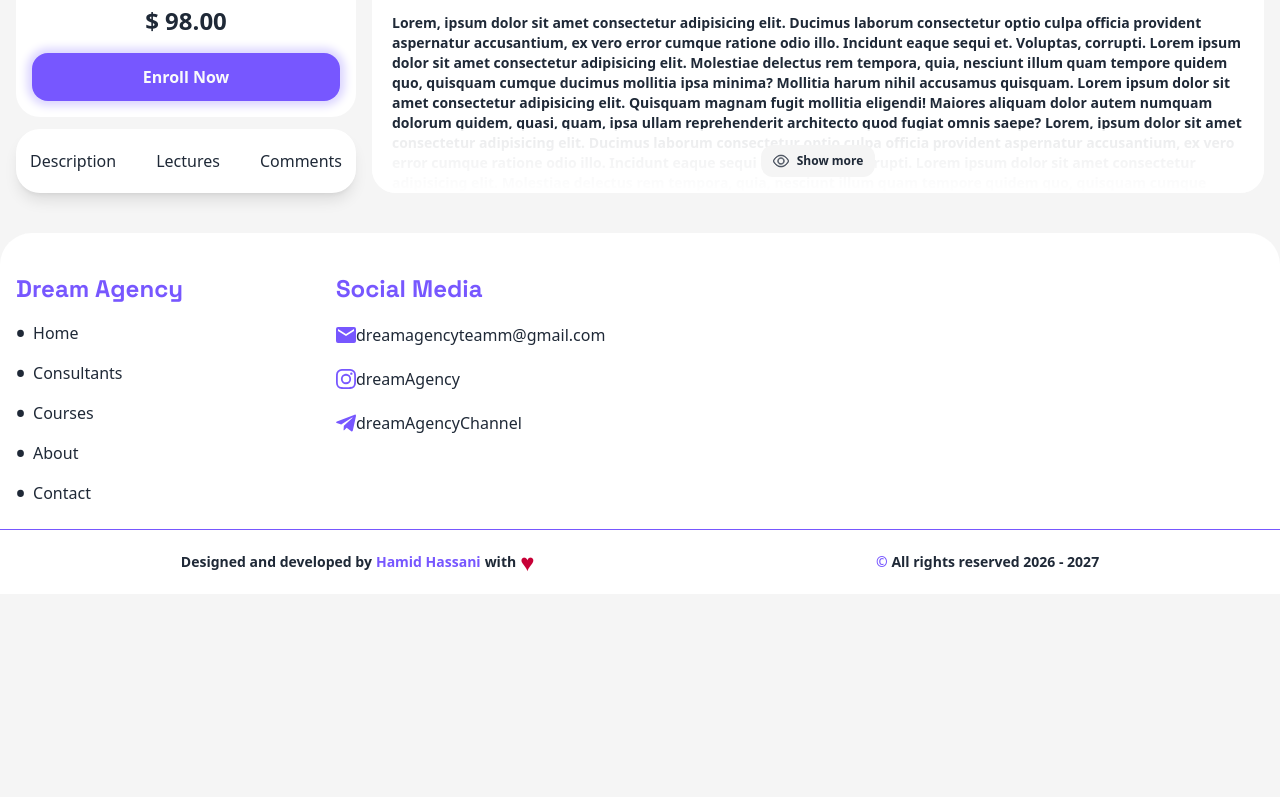
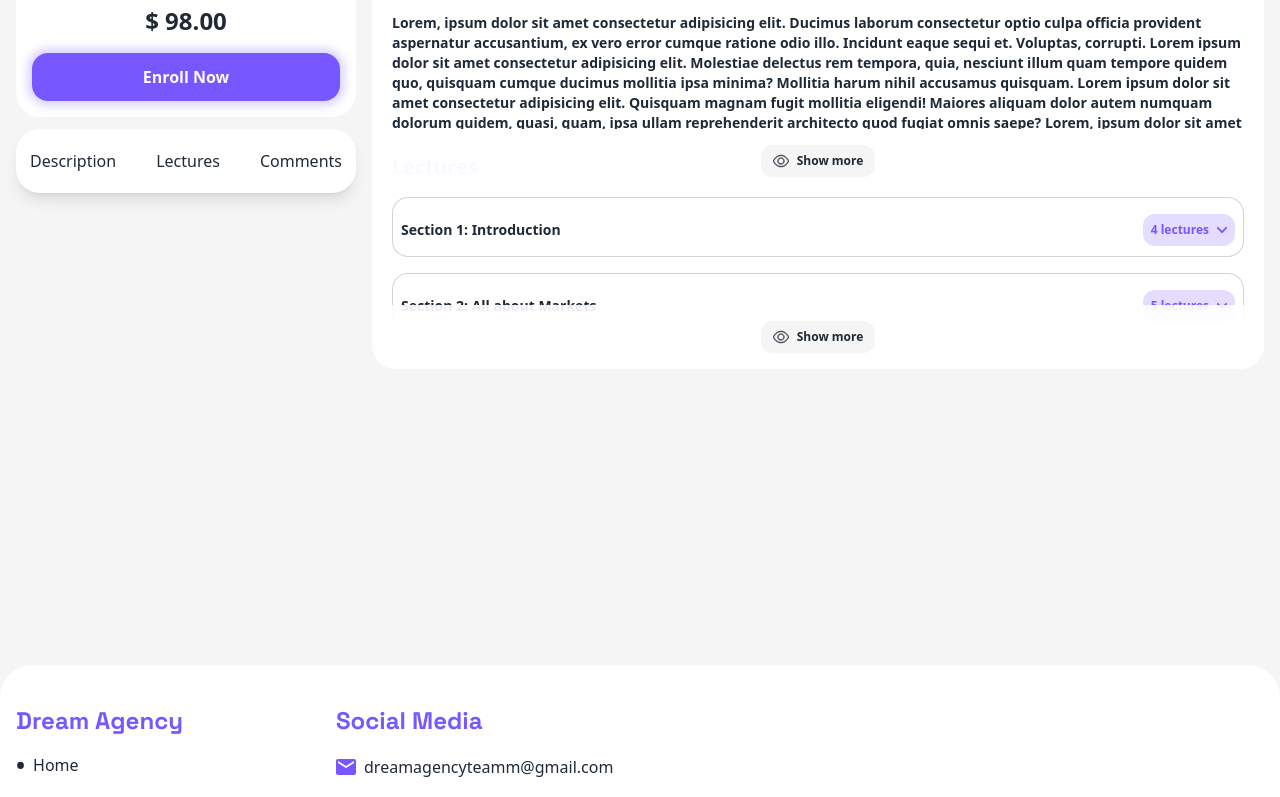
Before and after one commit to DreamAgencyhub/Front-end, a Next.js app: page /courses/course/1 in a window 1280 px wide. Shown: the part 643-1440 px from the top of the page. Before the commit the page ends 1237 px from the top, so only its background shows below. Built offline with nearby package versions, Linux system fonts and the light colour scheme.

Commit message:
feat: add accordion

```diff
--- /dev/null
+++ b/app/(public)/(sharedLayout)/courses/course/Accordion.tsx
@@ -0,0 +1,111 @@
+"use client";
+
+import {
+  IconIonicIosArrowLeft,
+  IconIonicIosTimer,
+} from "@/app/components/icons";
+import { useEffect, useRef, useState } from "react";
+
+type Content = { title: string; duration: string | number };
+
+interface AccordionGroupProps {
+  data: {
+    title: string;
+    content?: Content[];
+  }[];
+}
+
+export default function AccordionGroup({ data }: AccordionGroupProps) {
+  const [openId, setOpenId] = useState<string | null>(null);
+
+  const handleToggle = (id: string) =>
+    setOpenId((prev) => (prev === id ? null : id));
+
+  return data?.map((item) => (
+    <AccordionItem
+      key={item.title}
+      id={item.title}
+      onToggle={handleToggle}
+      openId={openId}
+      content={item.content}
+      title={item.title}
+    />
+  ));
+}
+
+interface AccordionItemProps {
+  openId: string | null;
+  onToggle: (id: string) => void;
+  id: string;
+  title: string;
+  content?: Content[];
+}
+
+function AccordionItem({
+  openId,
+  onToggle,
+  id,
+  content,
+  title,
+}: AccordionItemProps) {
+  const [height, setHeight] = useState<string>("60px");
+  const ref = useRef<HTMLDivElement | null>(null);
+
+  useEffect(() => {
+    if (ref.current)
+      setHeight(() =>
+        openId !== id ? "60px" : `${ref.current?.scrollHeight}px`,
+      );
+  }, [openId, height, setHeight, id]);
+
+  return (
+    <div
+      ref={ref}
+      onClick={() => onToggle(id)}
+      className=" bg-secondary-default rounded-2xl border border-text-muted/30  py-2 px-2 flex flex-col font-semibold  select-none cursor-pointer"
+      style={{
+        overflow: "hidden",
+        height,
+        transition: "height 0.3s ease-in-out",
+      }}
+    >
+      <div className="flex flex-row items-center justify-between py-2">
+        <div className="flex flex-row gap-2 text-sm">
+          <span>{title}</span>
+        </div>
+        <div className="rounded-xl bg-primary-500/20 text-primary-500 text-xs p-2  flex items-center gap-2 ">
+          <span> {content?.length} lectures</span>
+          <IconIonicIosArrowLeft
+            className={`text-[10px] fill-primary-500 stroke-1 transition-transform  ${
+              openId !== id ? "-rotate-90" : "rotate-90"
+            }`}
+          />
+        </div>
+      </div>
+
+      <div className="flex flex-col gap-4 mt-4">
+        {content?.map((item, index) => (
+          <div
+            onClick={(e) => e.stopPropagation()}
+            key={item.title}
+            className="bg-default-color rounded-xl flex flex-row items-center justify-between py-3 px-4 border border-text-default/2 hover:shadow-lg transition-shadow "
+          >
+            <div className="flex flex-row items-center gap-2 ">
+              <span className="rounded-full px-2.5 py-1 bg-gray-300 text-xs ">
+                {index + 1}
+              </span>
+              <span className="text-xs md:text-sm font-semibold">
+                {item.title}
+              </span>
+            </div>
+
+            <div className="flex flex-row gap-2 items-center">
+              <IconIonicIosTimer className="stroke-none fill-text-muted" />
+              <span className="text-xs md:text-sm">{item.duration}</span>
+            </div>
+          </div>
+        ))}
+      </div>
+    </div>
+  );
+}
--- a/app/(public)/(sharedLayout)/courses/course/[courseId]/page.tsx
+++ b/app/(public)/(sharedLayout)/courses/course/[courseId]/page.tsx
@@ -2,6 +2,7 @@ import BoxExpander from "@/app/components/ui/BoxExpander";
 import CourseCardInfo from "../CourseCardInfo";
 import BoxPrice from "../BoxPrice";
 import Navigation from "@/app/components/ui/Navigation";
+import AccordionGroup from "../Accordion";
 
 const navItems = [
   {
@@ -9,7 +10,7 @@ const navItems = [
     label: "Description",
   },
   {
-    href: "/lecture",
+    href: "/lectures",
     label: "Lectures",
   },
   {
@@ -18,11 +19,85 @@ const navItems = [
   },
 ];
 
+const accordionData = [
+  {
+    title: "Section 1: Introduction",
+    content: [
+      {
+        title: "Welcome to this course.",
+        duration: "5 min",
+      },
+      {
+        title: "How to get through the sections.",
+        duration: "7 min",
+      },
+      {
+        title: "How to get help and ask questions.",
+        duration: "9 min",
+      },
+      {
+        title: "Required tools and apps.",
+        duration: "5 min",
+      },
+    ],
+  },
+  {
+    title: "Section 2: All about Markets",
+    content: [
+      {
+        title: "Welcome to this course.",
+        duration: "5 min",
+      },
+      {
+        title: "How to get through the sections.",
+        duration: "7 min",
+      },
+      {
+        title: "How to get help and ask questions.",
+        duration: "9 min",
+      },
+      {
+        title: "Required tools and apps.",
+        duration: "5 min",
+      },
+      {
+        title: "Required tools and apps2.",
+        duration: "5 min",
+      },
+    ],
+  },
+  {
+    title: "Section 3: How to investigate",
+    content: [
+      {
+        title: "Welcome to this course.",
+        duration: "5 min",
+      },
+      {
+        title: "How to get through the sections.",
+        duration: "7 min",
+      },
+      {
+        title: "How to get help and ask questions.",
+        duration: "9 min",
+      },
+      {
+        title: "Required tools and apps.",
+        duration: "5 min",
+      },
+      {
+        title: "Required tools and apps33.",
+        duration: "5 min",
+      },
+    ],
+  },
+];
+
 export default function page() {
   return (
     <div className="flex flex-col gap-8 py-10">
       <CourseCardInfo />
-      <div className="grid grid-cols-1 gap-4 md:grid-cols-[230px_1fr] md:grid-rows-[70px_1fr] lg:grid-rows-[160px_1fr] lg:grid-cols-[340px_1fr]">
+      <div className="grid grid-cols-1 gap-4 md:grid-cols-[230px_1fr] md:grid-rows-[70px_1fr] lg:grid-rows-[160px_1fr_1fr] lg:grid-cols-[340px_1fr]">
         <BoxPrice />
         <div className="sticky top-10 z-40 flex justify-center rounded-3xl bg-secondary-default p-4 shadow-lg h-fit md:col-start-2 md:row-start-1 lg:col-span-1 lg:row-start-2">
           <Navigation
@@ -31,7 +106,7 @@ export default function page() {
             navigationItems={navItems}
           />
         </div>
-        <div className=" md:col-start-2 md:row-start-2 lg:row-start-1 ">
+        <div className=" md:col-start-2 md:row-start-2 lg:row-start-1">
           <BoxExpander>
             <div id="description">
               <h3 className="text-xl font-bold pt-1 text-primary-500 ">
@@ -75,6 +150,18 @@ export default function page() {
             </div>
           </BoxExpander>
         </div>
+        <div className="">
+          <BoxExpander>
+            <div id="lectures">
+              <h3 className="text-xl font-bold pt-1 text-primary-500 ">
+                Lectures
+              </h3>
+              <div className="py-4 flex flex-col gap-4 ">
+                <AccordionGroup data={accordionData} />
+              </div>
+            </div>
+          </BoxExpander>
+        </div>
       </div>
     </div>
   );
--- a/app/components/ui/BoxExpander.tsx
+++ b/app/components/ui/BoxExpander.tsx
@@ -10,7 +10,7 @@ export default function BoxExpander({ children }: { children: ReactNode }) {
 
   return (
     <div
-      className={`relative rounded-3xl py-4 px-5 bg-secondary-default  overflow-hidden ${
+      className={`relative rounded-3xl py-4 px-5 bg-secondary-default overflow-hidden ${
         !show ? "h-40 md:h-60" : "h-fit"
       }`}
     >
--- a/app/components/ui/Navigation.tsx
+++ b/app/components/ui/Navigation.tsx
@@ -57,7 +57,7 @@ export default function Navigation({
     <ul className={` ${className}  gap-10 `}>
       {navigationItems.map(({ label, href, icon: Icon }) => (
         <li
-          className="text-text-default  hover:text-primary-500 transition-all py-1 "
+          className="text-text-default hover:text-primary-500 transition-all py-1 "
           key={label}
         >
           <Link
@@ -70,7 +70,7 @@ export default function Navigation({
             {bulletPoint ? (
               <span className="font-extrabold text-2xl mr-2">&bull;</span>
             ) : (
-              <span className="py-2">{Icon}</span>
+              Icon && <span className="py-2 mr-2">{Icon}</span>
             )}{" "}
             {label}
           </Link>
```
